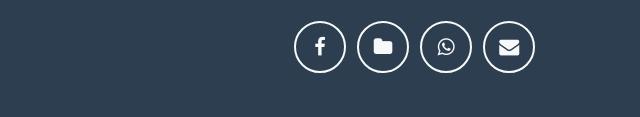
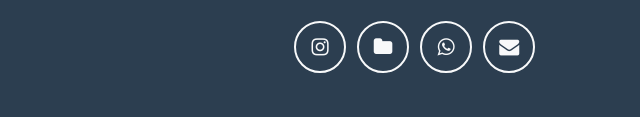
Before and after one commit to Xiulimiao617/Resume, a plain HTML site: page index.html in a window 1280 px wide. Shown: the part 4573-4690 px from the top of the page, 374-1014 px from the left. Drawn offline with nearby package versions, Linux system fonts and the light colour scheme.

Commit message:
Update index.html

```diff
--- a/index.html
+++ b/index.html
@@ -361,7 +361,7 @@
                     <!-- Footer Social Icons-->
                     <div class="col-lg-6 mb-5 mb-lg-0">
                         <h4 class="text-uppercase mb-4">Around the Web</h4>
-                        <a class="btn btn-outline-light btn-social mx-1" href="https://www.facebook.com/profile.php?id=100019212852781"><i class="fa fa-facebook-f"></i></a>
+                        <a class="btn btn-outline-light btn-social mx-1" href="https://www.instagram.com/littlemiaostudio/"><i class="fa fa-instagram"></i></a>
                         <a class="btn btn-outline-light btn-social mx-1" href="https://drive.google.com/file/d/1-npOnpwAA9WDpAP195Nwv5XRyVf57PuM/view?usp=sharing"><i class="fa fa-folder"></i></a>
                         <a class="btn btn-outline-light btn-social mx-1" href="https://wa.me/60177173664"><i class="fa fa-whatsapp"></i></a>
                         <a class="btn btn-outline-light btn-social mx-1" href="mailto:yuitanmiao@gmail.com"><i class="fa fa-envelope"></i></a>
```
